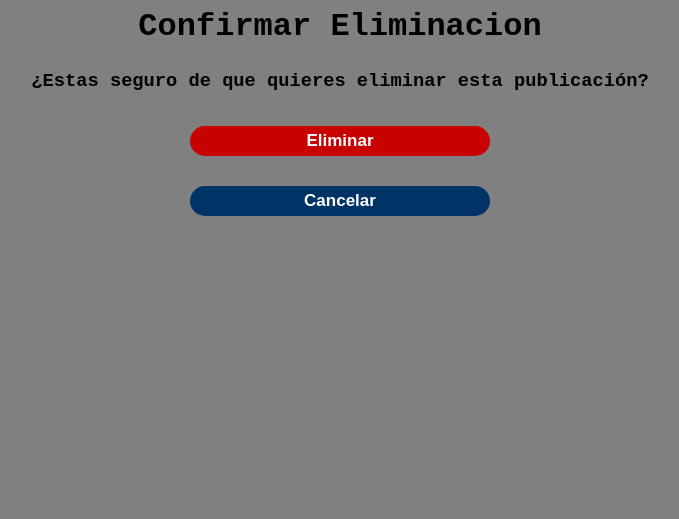
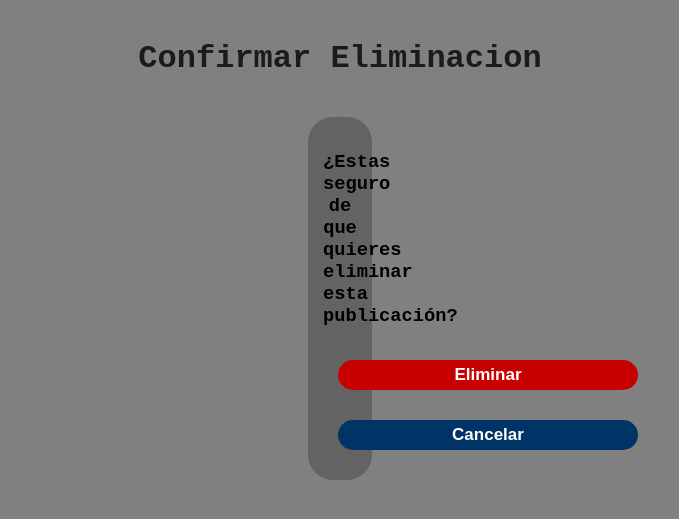
Before and after one commit to Gaston-Care/Blog, a Django app: page /publicaciones/eliminar/1/ in a window 1280 px wide. Shown: the top 519 px of the page, without its empty margins (300-979 px from the left). Run offline with Django 4.2, Linux system fonts and the light colour scheme; a user stored in the database is signed in; data comes from the database, SQL or seed files in the repository; both versions use the stored data as it was after the commit.

Commit message:
Se agregaron estilos a los formularios y a la lista de publicaciones.

```diff
--- a/post/static/post/styles.css
+++ b/post/static/post/styles.css
@@ -49,7 +49,7 @@ body {
 }
 
 h1 {
-    color: #000;
+    color: #1b1b1b;
     margin-top: 5px;
     margin-bottom: 25px;
 }
@@ -68,6 +68,10 @@ footer {
     font-size: large;
     font-style: italic;
     margin: 50px;
+    display: flexbox;
+    background-color: #636363;
+    padding: 10px;
+    border-radius: 45px;
 }
 
 form label {
@@ -142,8 +146,22 @@ form textarea {
 
 .lista-publicaciones {
     list-style-type: none;
-    padding: 10px;
-    margin: 10px;
+    padding: 5px;
     font-size: large;
     font-weight: 400;
+    display: flexbox;
+    background-color: #636363;
+    border-radius: 30px;
+    margin-left: 35px;
+    margin-right: 35px;
+    margin-bottom: 20px;
 }
+
+.fondo-formulario {
+    display: flexbox;
+    background-color: #636363;
+    padding: 15px;
+    margin-left: 600px;
+    margin-right: 600px;
+    border-radius: 25px;
+}
--- a/post/templates/confirmar_eliminacion.html
+++ b/post/templates/confirmar_eliminacion.html
@@ -8,8 +8,11 @@
     <link rel="stylesheet" href="{% static 'post/styles.css' %}">
 </head>
 <body style="text-align: center;">
-    <h1> Confirmar Eliminacion</h1>
+    <h1 style="margin: 40px;"> Confirmar Eliminacion </h1>
+
+    <div class="fondo-formulario">
         <h3>¿Estas seguro de que quieres eliminar esta publicación?</h3>
+
         <form method="post">
             {% csrf_token %}
             <button class="boton-eliminar" type="submit">Eliminar</button>
@@ -19,5 +22,6 @@
             {% csrf_token %}
             <button class="boton" type="submit">Cancelar</button>
         </form>
+    </div>
 </body>
 </html>
--- a/post/templates/crear_publicacion.html
+++ b/post/templates/crear_publicacion.html
@@ -7,7 +7,7 @@
 {% endblock %}
 
 {% block content %}
-    <form method="post">
+    <form method="post" class="fondo-formulario">
         {% csrf_token %}
         {{ form.as_p }}
         <input class="boton" type="submit" value="Crear publiacion">
--- a/post/templates/detalle_publicacion.html
+++ b/post/templates/detalle_publicacion.html
@@ -8,7 +8,7 @@
 
 {% block content %}
     <div class="detalle-publicacion">
-        <h1>{{ object.titulo|capfirst }}</h1>
+        <h2>{{ object.titulo|capfirst }}</h2>
         <p> {{ object.contenido|capfirst }}</p>
         <p><b>Fecha:</b> {{ object.fecha_de_publicacion }}</p>
         <p><b>Autor:</b> {{ object.autor|capfirst }}</p>
--- a/post/templates/editar_publicacion.html
+++ b/post/templates/editar_publicacion.html
@@ -7,6 +7,7 @@
 {% endblock %}
 
 {% block content %}
+    <div class="fondo-formulario">
         <form method="post">
             {% csrf_token %}
             {{ form.as_p }}
@@ -18,4 +19,6 @@
 
             <button class="boton-eliminar" type="submit">Cancelar</button>
         </form>
+    </div>
+    <br><br>
 {% endblock %}
--- a/post/templates/publicaciones.html
+++ b/post/templates/publicaciones.html
@@ -11,7 +11,7 @@
         {% for publicacion in object_list %}
             <ul class="lista-publicaciones">
                 <li><h3> {{ publicacion.titulo|capfirst }} </h3></li>
-                <li style="font-weight: bold; color: rgb(58, 58, 58);"> {{ publicacion.fecha_de_publicacion }}</li>
+                <li style="font-weight: bold; color: rgb(49, 49, 49);"> {{ publicacion.fecha_de_publicacion }}</li>
                 <form method="get" action="{% url 'detalle_publicacion' publicacion.pk %}">
                     {% csrf_token %}
                     <button class="boton" type="submit">Ver Detalles</button>
--- a/post/templates/registration/login.html
+++ b/post/templates/registration/login.html
@@ -14,7 +14,7 @@
 
     <h2>Iniciar Sesion</h2>
 
-    <form method="post">
+    <form method="post" class="fondo-formulario">
         {% csrf_token %}
         {{ form.as_p }}
         <button class="boton" type="submit">Iniciar Sesion</button>
```
Also changed, not shown: post/templates/registro.html (+7 -4 lines), db.sqlite3. Lines whose indentation alone changed are shown as unchanged.
